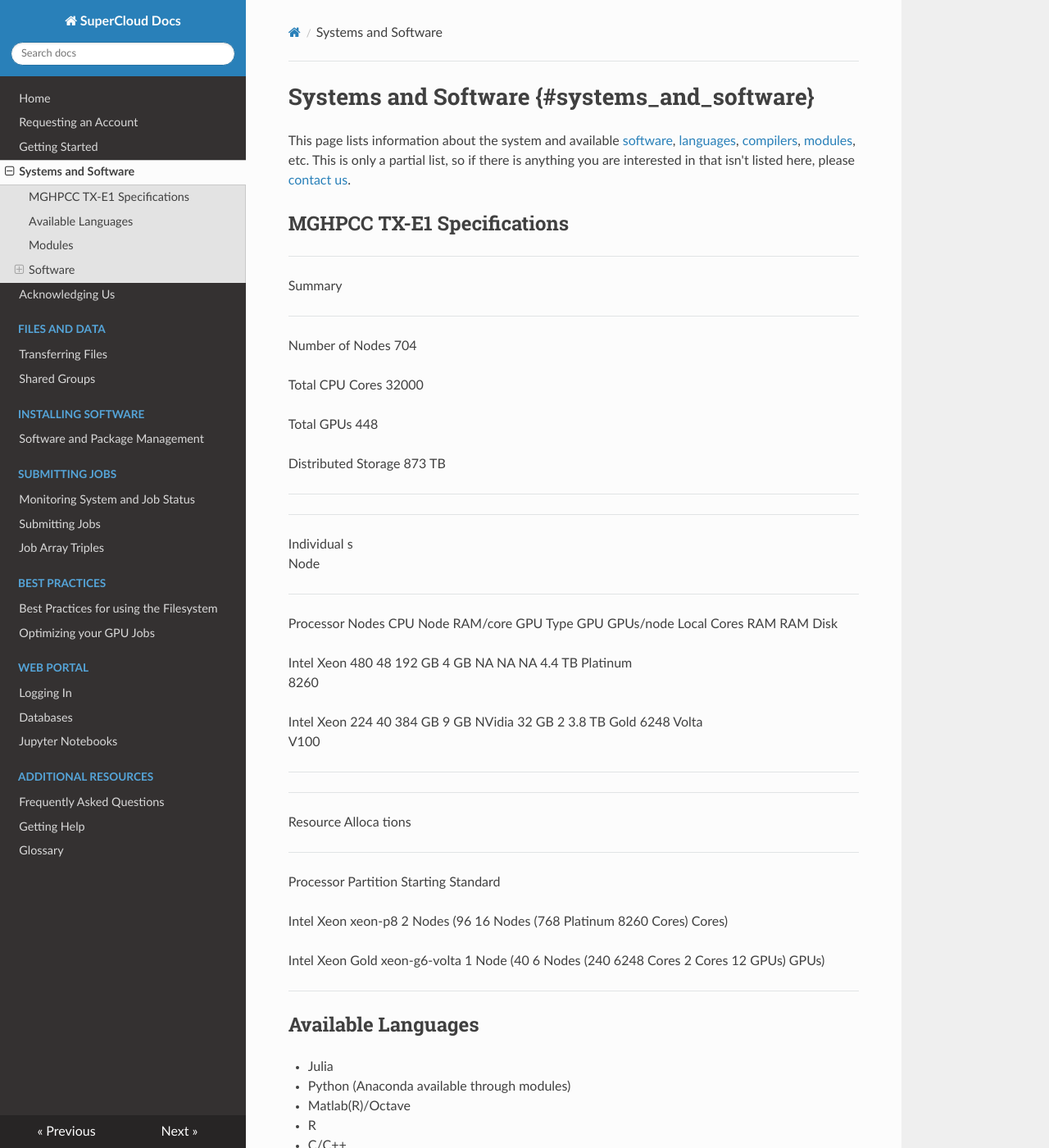
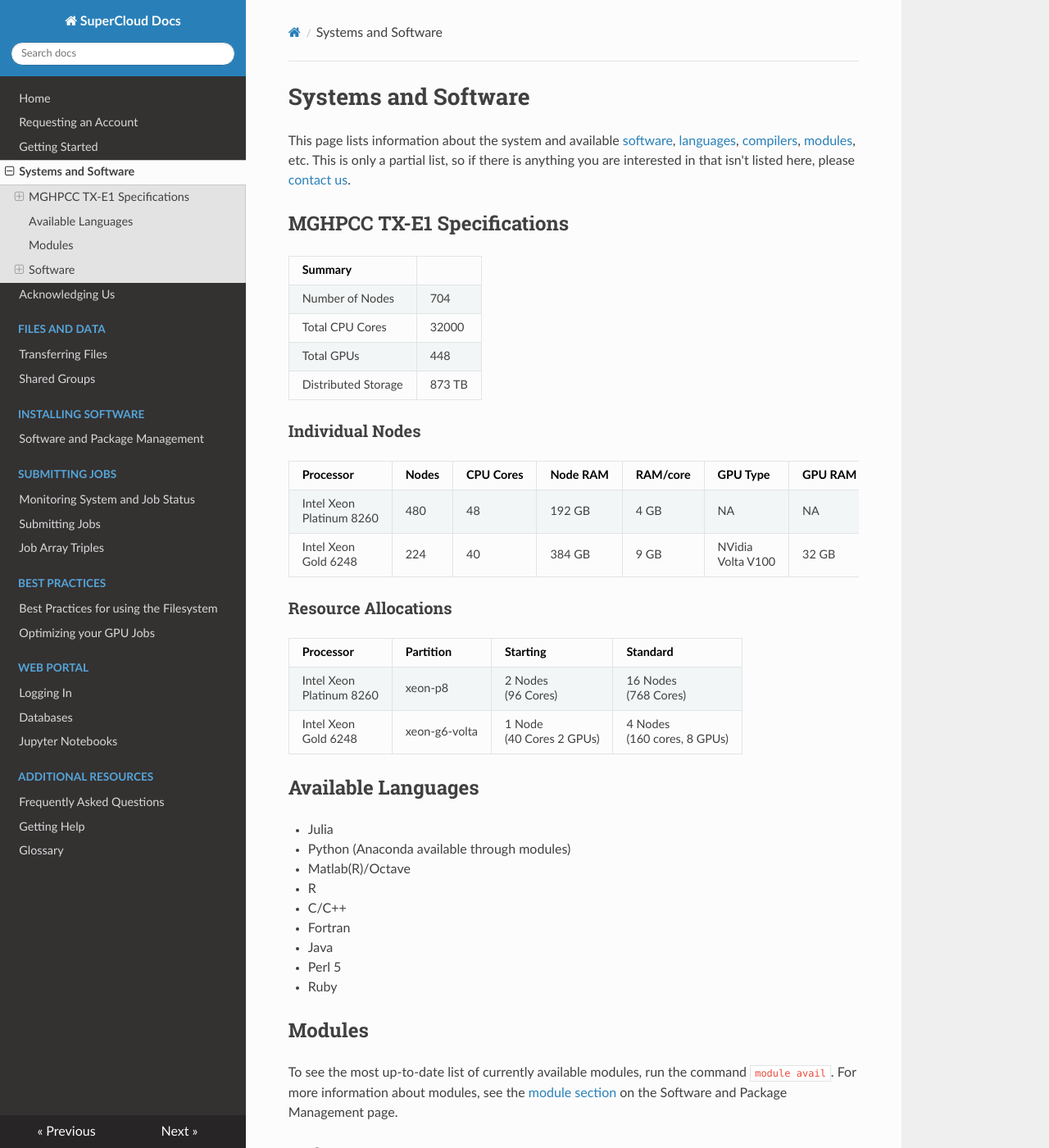
Before and after one commit to llsc-supercloud/supercloud-docs-mkdocs, an MkDocs documentation site: the page built from docs/systems-and-software.md, in a window 1280 px wide and 1400 px high. Shown: the whole window at 82% size. Built offline with MkDocs 1.6.1, drawn with Linux system fonts in a browser that asks for light colours; nearby versions of some CDN libraries.

Commit message:
added table formatting

```diff
--- a/docs/systems-and-software.md
+++ b/docs/systems-and-software.md
@@ -1,4 +1,4 @@
-Systems and Software {#systems_and_software}
+Systems and Software
 ====================
 
 This page lists information about the system and available
@@ -13,46 +13,32 @@ us](https://supercloud.mit.edu/contact).
 MGHPCC TX-E1 Specifications
 ---------------------------
 
-  -------------------------------
-  Summary
-  --------------------- ---------
-  Number of Nodes       704
 
-  Total CPU Cores       32000
+| Summary            |        |
+|--------------------| -------|
+|Number of Nodes     |   704  |
+|Total CPU Cores     |  32000 |
+|Total GPUs          |  448   |
+|Distributed Storage |  873 TB|
 
-  Total GPUs            448
 
-  Distributed Storage   873 TB
-  -------------------------------
 
-  -------------------------------------------------------------------------------------
-  Individual   s
-  Node
-  ------------ ------- ------- ------- ---------- --------- ------ ----------- --------
-  Processor    Nodes   CPU     Node    RAM/core   GPU Type  GPU    GPUs/node   Local
-                       Cores   RAM                          RAM                Disk
+### Individual Nodes
 
-  Intel Xeon   480     48      192 GB  4 GB       NA        NA     NA          4.4 TB
-  Platinum
-  8260
+|  Processor  | Nodes |  CPU Cores | Node RAM | RAM/core | GPU Type|  GPU RAM | GPUs/node |  Local Disk |
+| ------------|-------|-------|-------|----------|---------|------|-----------|--------|
+|Intel Xeon <br>  Platinum 8260| 480   |  48   |   192 GB | 4 GB   |    NA  |    NA    | NA     |     4.4 TB|
+|Intel Xeon <br> Gold 6248    | 224   |  40   |   384 GB | 9 GB   |  NVidia<br>Volta V100 |  32 GB | 2       |    3.8 TB
 
-  Intel Xeon   224     40      384 GB  9 GB       NVidia    32 GB  2           3.8 TB
-  Gold 6248                                       Volta
-                                                  V100
-  -------------------------------------------------------------------------------------
 
-  ----------------------------------------------------------
-  Resource Alloca tions
-  --------------- --------------- ------------ -------------
-  Processor       Partition       Starting     Standard
 
-  Intel Xeon      xeon-p8         2 Nodes (96  16 Nodes (768
-  Platinum 8260                   Cores)       Cores)
+### Resource Allocations
 
-  Intel Xeon Gold xeon-g6-volta   1 Node (40   6 Nodes (240
-  6248                            Cores 2      Cores 12
-                                  GPUs)        GPUs)
-  ----------------------------------------------------------
+|  Processor    |   Partition    |   Starting   |  Standard|
+|  --------------- |---------------| ------------ |-------------|
+|  Intel Xeon <br> Platinum 8260  |  xeon-p8      |   2 Nodes<br>(96 Cores)      | 16 Nodes<br>(768 Cores)|
+ | Intel Xeon <br> Gold 6248  |  xeon-g6-volta |  1 Node<br>(40 Cores 2 GPUs)|  4 Nodes<br>(160 cores, 8 GPUs)|
+
 
 Available Languages
 -------------------
```
